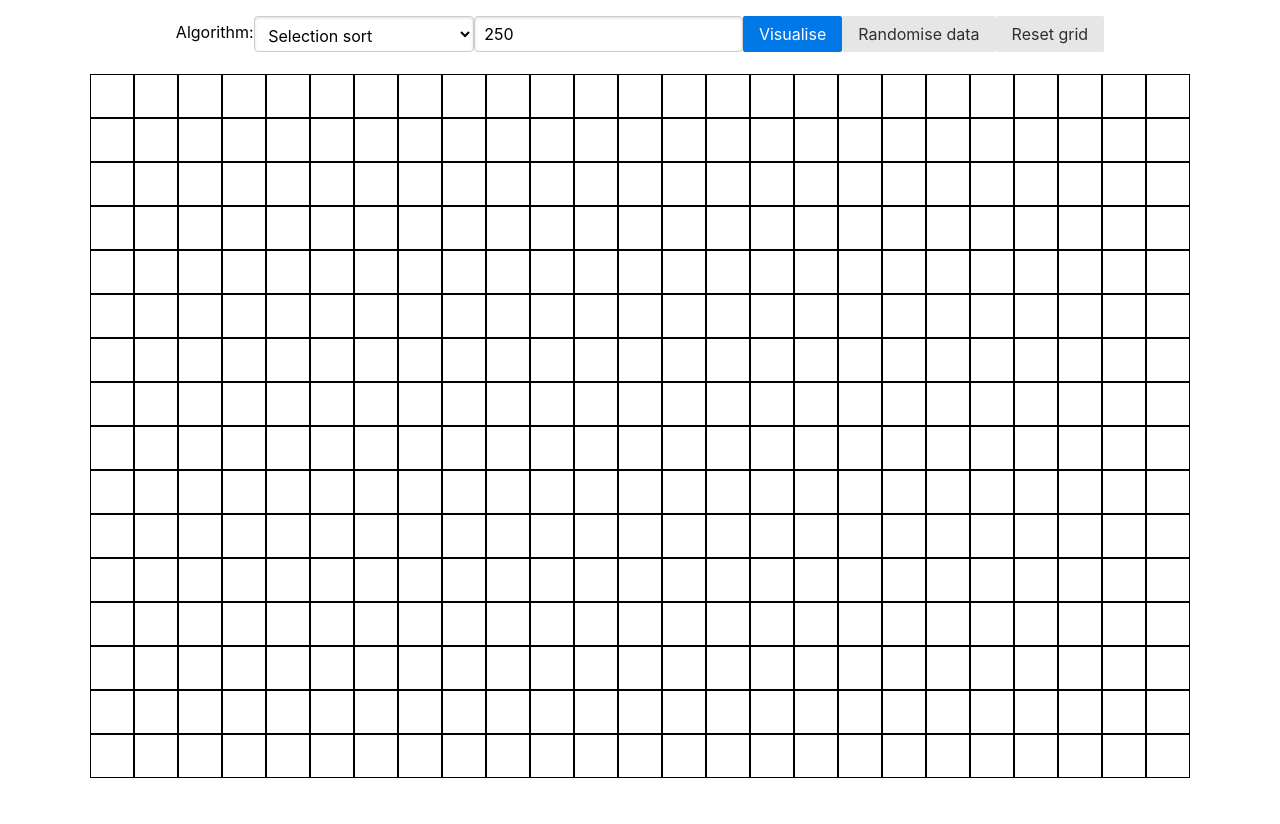
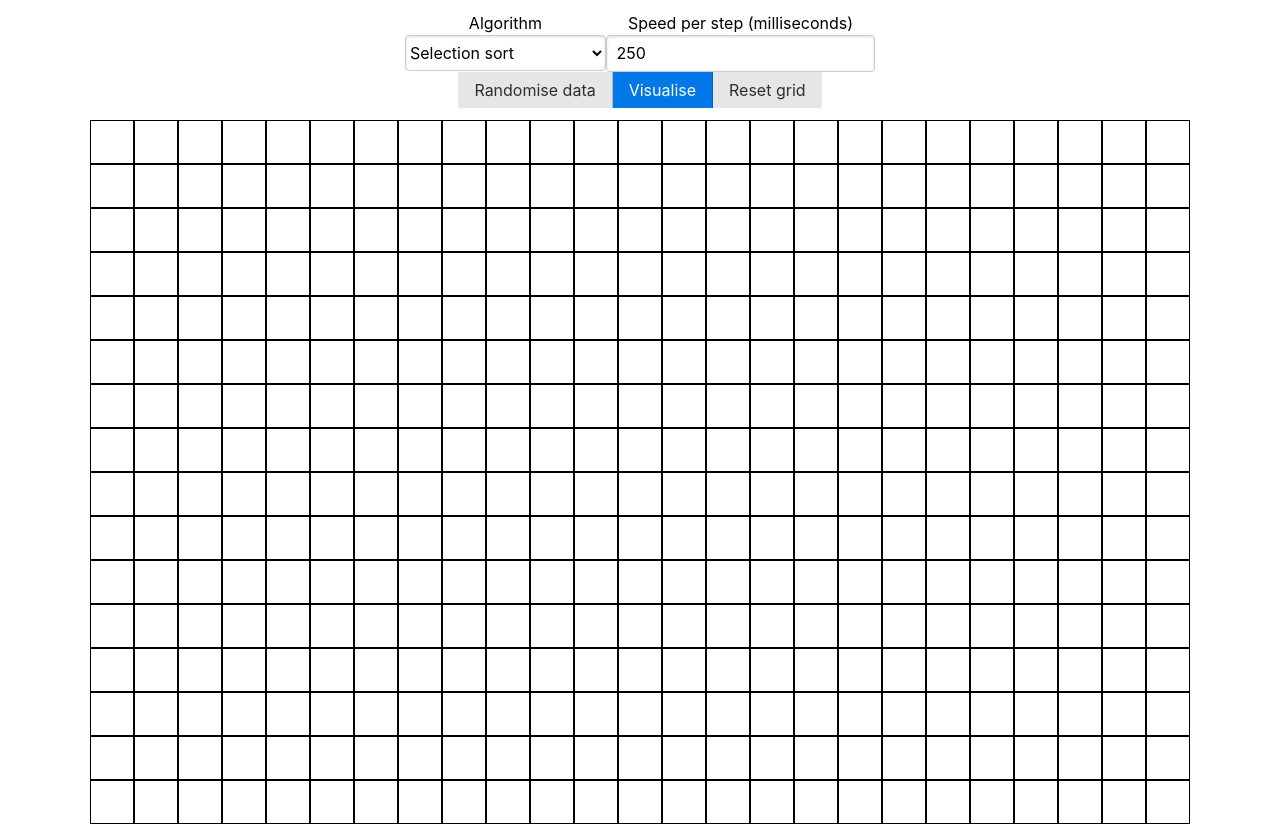
Before and after one commit to oddaaron00/algo-visualiser, a React (Create React App) app: page / in a window 1280 px wide. Before the commit the page ends 800 px from the top, so only its background shows below. Built offline with nearby package versions, Linux system fonts and the light colour scheme.

Commit message:
Changed menu styling

```diff
--- a/src/components/Menu.tsx
+++ b/src/components/Menu.tsx
@@ -5,18 +5,28 @@ import * as i from '../interfaces/IMenu';
 export default function Menu({ sortingAlgs, currentAlg, setAlg, resetGrid, randomiseData, visualise, speed, setSpeed }: i.Menu) {
 
     return (
-        <header id='menu' className='pure-form'>
+        <header id='menu'>
+            <form className='pure-form'>
                 <fieldset>
-                <label htmlFor='sortingAlgorithms'>Algorithm:
+                    <div className='outerContainer'>
+                        <div className='selectGroup'>
+                            <label className='selectLabel' htmlFor='sortingAlgorithms'>Algorithm</label>
                             <select id='sortingAlgorithms' value={currentAlg} onChange={e => setAlg(e.target.value)}>
                                 {sortingAlgs.map(alg => <option key={alg} value={alg}>{alg}</option>)}
                             </select>
-                </label>
+                        </div>
+                        <div className='selectGroup'>
+                            <label className='selectLabel' htmlFor='speed'>Speed per step (milliseconds)</label>
                             <input type='number' id='speed' name='speed' value={speed} onChange={e => setSpeed(Number(e.target.value))}></input>
-                <button id='visualiseButton' className='pure-button pure-button-primary' onClick={visualise}>Visualise</button>
-                <button id='randomiseButton' className='pure-button' onClick={randomiseData}>Randomise data</button>
-                <button id='resetButton' className='pure-button' onClick={resetGrid}>Reset grid</button>
+                        </div>
+                    </div>
+                    <div className='pure-button-group' role='group'>
+                        <button id='randomiseButton' className='pure-button' onClick={e => {e.preventDefault(); randomiseData()}}>Randomise data</button>
+                        <button id='visualiseButton' type='submit' className='pure-button pure-button-primary' onClick={e => {e.preventDefault(); visualise()}}>Visualise</button>
+                        <button id='resetButton' className='pure-button' onClick={e => {e.preventDefault(); resetGrid()}}>Reset grid</button>
+                    </div>
                 </fieldset>
+            </form>
         </header>
     )
 }
--- a/src/styles/Menu.css
+++ b/src/styles/Menu.css
@@ -1,3 +1,18 @@
-#menu {
-    padding: 10px;
+#sortingAlgorithms {
+    padding: 0px;
 }
+
+.selectGroup {
+    display: flex;
+    flex-direction: column;
+}
+
+.outerContainer {
+    display: flex;
+    flex-direction: row;
+    justify-content: center;
+}
+
+.selectLabel {
+    font-size: 12pt;
+}
```
Lines whose indentation alone changed are shown as unchanged.
